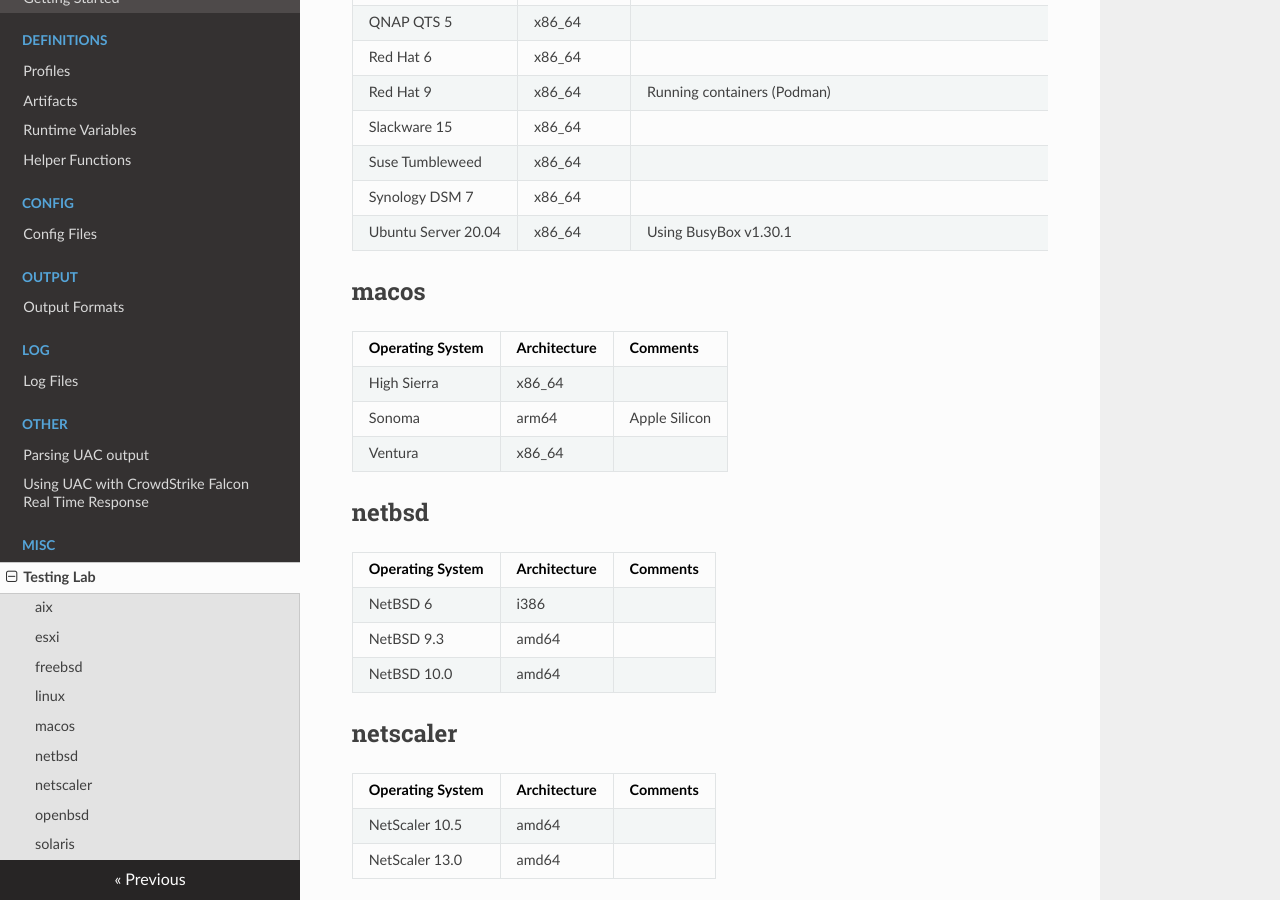
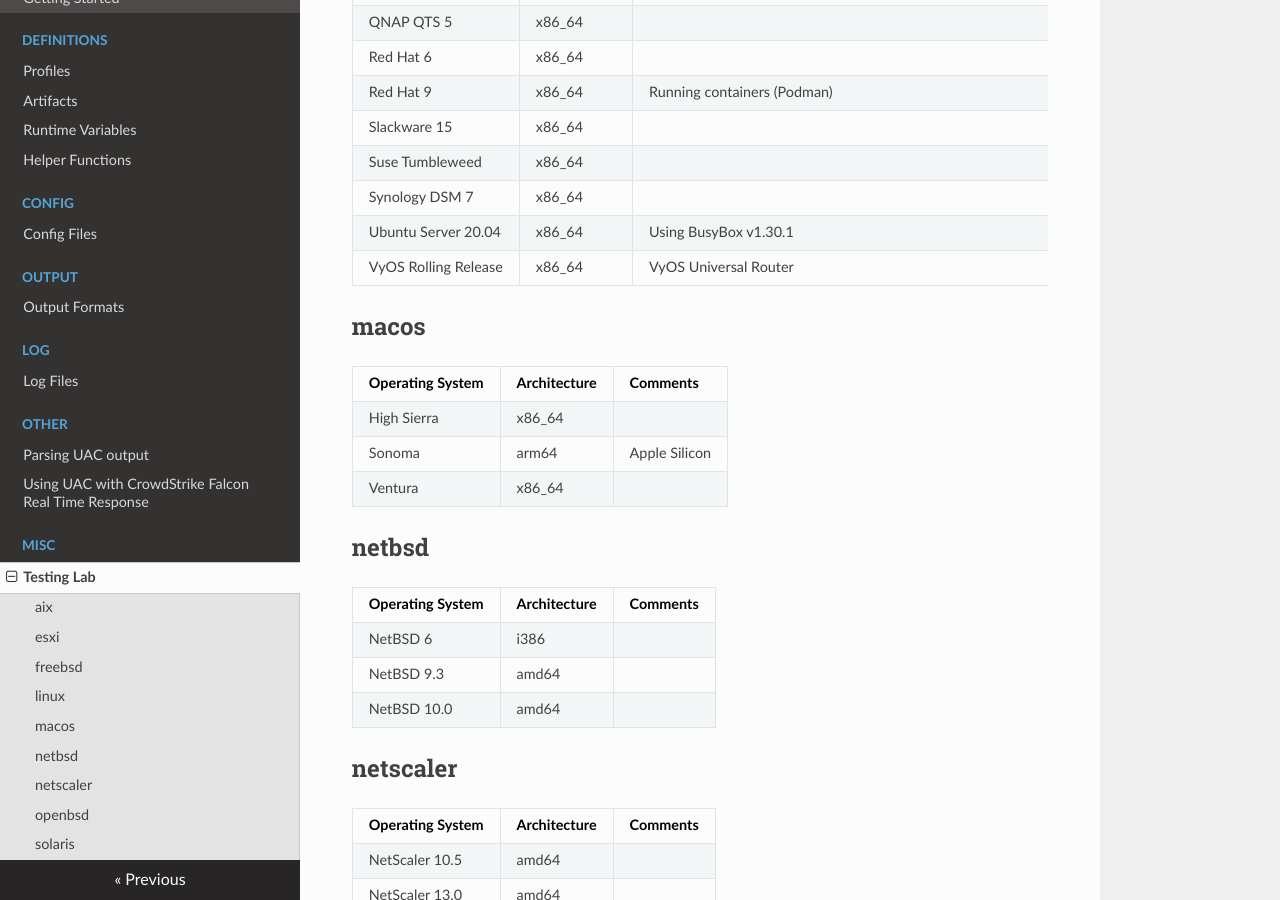
Before and after one commit to tclahr/uac-docs, an MkDocs documentation site: the page built from docs/testing_lab.md, in a window 1280 px wide and 900 px high, scrolled down 2032 px. Built offline with MkDocs 1.6.1, drawn with Linux system fonts in a browser that asks for light colours; nearby versions of some CDN libraries.

Commit message:
add VyOS

```diff
--- a/docs/testing_lab.md
+++ b/docs/testing_lab.md
@@ -68,6 +68,7 @@
 |Suse Tumbleweed|x86_64||
 |Synology DSM 7|x86_64||
 |Ubuntu Server 20.04|x86_64|Using BusyBox v1.30.1|
+|VyOS Rolling Release|x86_64|VyOS Universal Router|
 
 ## macos
 
```
